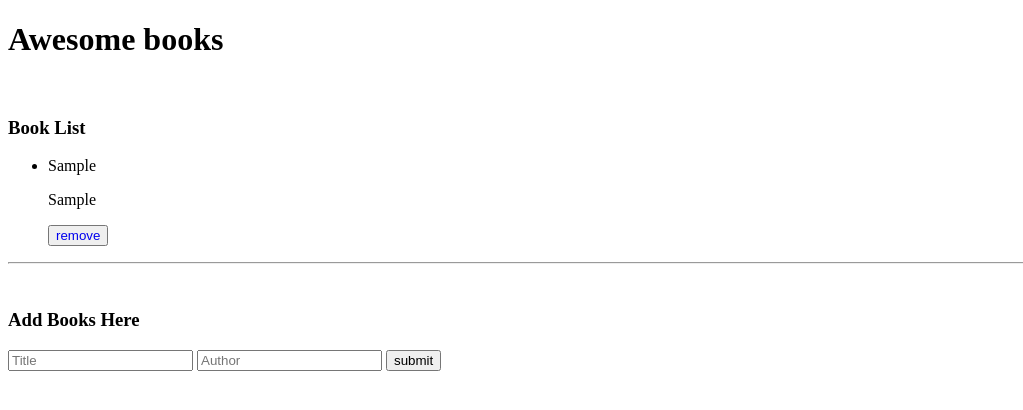
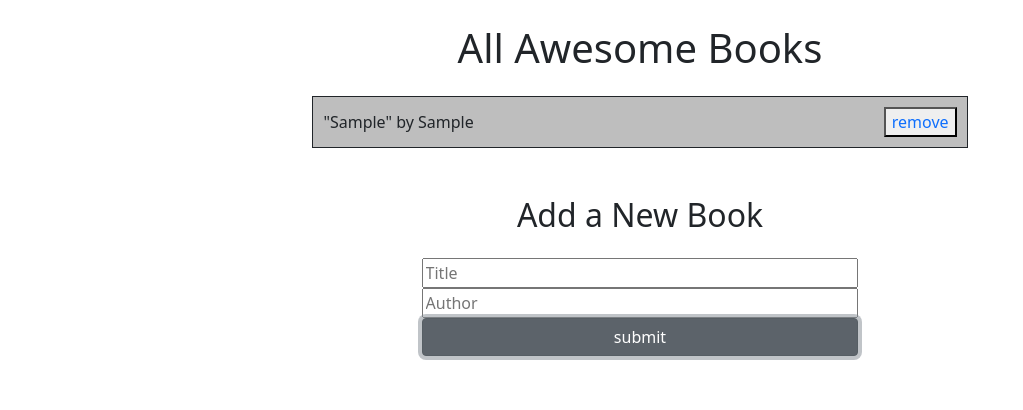
Before and after one commit to Meltrust/boox, a website: page index.html in a window 1280 px wide. Both pictures are taken after typing "Sample", "Sample" into the empty fields and a click on the input "submit". Shown: the whole page, without its empty margins (0-1023 px from the left). Drawn offline with nearby package versions, Linux system fonts and the light colour scheme.

Commit message:
Apply styles

```diff
--- a/assets/js/logic.js
+++ b/assets/js/logic.js
@@ -1,14 +1,11 @@
 /* eslint-disable max-classes-per-file */
 
-// Main book class
 class Book {
   constructor(title, author) {
     this.title = title;
     this.author = author;
   }
 }
-
-// localStorage
 
 class BrowserSave {
   static allBooks() {
@@ -39,7 +36,7 @@ class BrowserSave {
     localStorage.setItem('books', JSON.stringify(books));
   }
 }
-// Display on UI
+
 class Onscreen {
   static addBookToList(book) {
     const list = document.querySelector('#main-list');
@@ -47,8 +44,9 @@ class Onscreen {
     const item = document.createElement('li');
 
     item.innerHTML = `
-    <p>${book.title}</p>
-    <p>${book.author}</p>
+    <p class="p-0 m-0">"${book.title}" by ${book.author}</p>
+    <p class="d-none">${book.title}</p>
+    <p class="d-none">${book.author}</p>
     <button><a href="#" class="removable">remove</a></button>
   `;
 
@@ -61,36 +59,25 @@ class Onscreen {
     books.forEach((book) => Onscreen.addBookToList(book));
   }
 
-  // Function to delete books from UI
-
   static deleteBooksUI(element) {
     if (element.classList.contains('removable')) {
       element.parentElement.parentElement.remove();
     }
   }
 
-  // Function for clearing the fields
-
   static clearFields() {
     document.querySelector('#title').value = '';
     document.querySelector('#author').value = '';
   }
 }
-// Event for displaying books UI
 
 document.addEventListener('DOMContentLoaded', Onscreen.displayBooks());
 
-// Event for adding books UI
-
 document.querySelector('#main-form').addEventListener('submit', (t) => {
-  // Prevent the default action of 'submit' listener because we have no values yet
   t.preventDefault();
 
-  // Get values from form
   const title = document.querySelector('#title').value;
   const author = document.querySelector('#author').value;
-
-  // Validation
 
   if (title === '' || author === '') {
     const error = document.createElement('p');
@@ -102,17 +89,12 @@ document.querySelector('#main-form').addEventListener('submit', (t) => {
 
     location.appendChild(error);
   } else {
-    // Create the book in UI
-
     const book = new Book(title, author);
 
-    // To UI
     Onscreen.addBookToList(book);
 
-    // To storage
     BrowserSave.addBooks(book);
 
-    // Success message
     const success = document.createElement('p');
     const location = document.querySelector('#main-form');
 
@@ -120,20 +102,15 @@ document.querySelector('#main-form').addEventListener('submit', (t) => {
     <small class="alert">Book added</small>
   `;
     location.appendChild(success);
-    // Clear the fields
+
     Onscreen.clearFields();
   }
 
-  // Dismiss these alerts after 2 secs
   setTimeout(() => document.querySelector('.alert').remove(), 2000);
 });
 
-// Event for removing books from UI
 document.querySelector('#main-list').addEventListener('click', (t) => {
-  // From UI
   Onscreen.deleteBooksUI(t.target);
-
-  // From storage
 
   const delTitle = t.target.parentElement.previousElementSibling.previousElementSibling.textContent;
 
--- a/assets/styles/styles.css
+++ b/assets/styles/styles.css
@@ -1,3 +1,33 @@
+ul {
+  list-style-type: none;
+  width: 60%;
+}
+
+li {
+  display: flex;
+  align-items: center;
+  justify-content: space-between;
+  padding: 10px;
+}
+
+li p {
+  margin-bottom: 0%;
+}
+
+ul#main-list li:nth-child(odd) {
+  background-color: rgb(190, 190, 190);
+}
+
 a {
   text-decoration: none;
 }
+
+.add-form {
+  display: flex;
+  flex-direction: column;
+  width: 40%;
+}
+
+.book-form input {
+  margin: 5px 0;
+}
--- a/index.html
+++ b/index.html
@@ -4,31 +4,38 @@
     <meta charset="UTF-8" />
     <meta http-equiv="X-UA-Compatible" content="IE=edge" />
     <meta name="viewport" content="width=device-width, initial-scale=1.0" />
+    <link
+      href="https://cdn.jsdelivr.net/npm/bootstrap@5.1.0/dist/css/bootstrap.min.css"
+      rel="stylesheet"
+      integrity="sha384-KyZXEAg3QhqLMpG8r+8fhAXLRk2vvoC2f3B09zVXn8CA5QIVfZOJ3BCsw2P0p/We"
+      crossorigin="anonymous"
+    />
+
     <link rel="stylesheet" href="/assets/styles/styles.css" />
     <script src="/assets/js/logic.js" defer></script>
     <title>Awesome Books</title>
   </head>
 
   <body>
-    <header>
-      <h1>Awesome books</h1>
-    </header>
-    <br />
-    <main>
-      <section>
-        <h3>Book List</h3>
-        <ul id="main-list"></ul>
-      </section>
-      <hr />
-      <br />
-      <section>
-        <h3>Add Books Here</h3>
-        <form action="submit" id="main-form">
-          <input type="text" name="Title" placeholder="Title" id="title" />
-          <input type="text" name="Author" placeholder="Author" id="author" />
-          <input type="submit" value="submit" />
-        </form>
-      </section>
-    </main>
+    <div class="container">
+      <main class="container-fluid">
+        <div id="listDiv" class="mt-3">
+          <h1 class="text-center my-4">All Awesome Books</h1>
+          <ul
+            id="main-list"
+            class="book-list m-auto border border-dark ps-0 my-4"
+          ></ul>
+        </div>
+
+        <div id="formDiv" class="my-4">
+          <form action="submit" id="main-form" class="m-auto add-form">
+            <h2 class="text-center my-4">Add a New Book</h2>
+            <input type="text" name="Title" placeholder="Title" id="title" />
+            <input type="text" name="Author" placeholder="Author" id="author" />
+            <input type="submit" value="submit" class="btn btn-secondary" />
+          </form>
+        </div>
+      </main>
+    </div>
   </body>
 </html>
```
